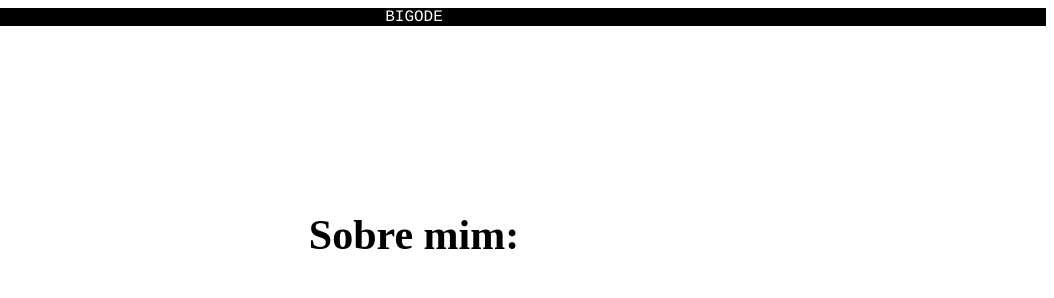
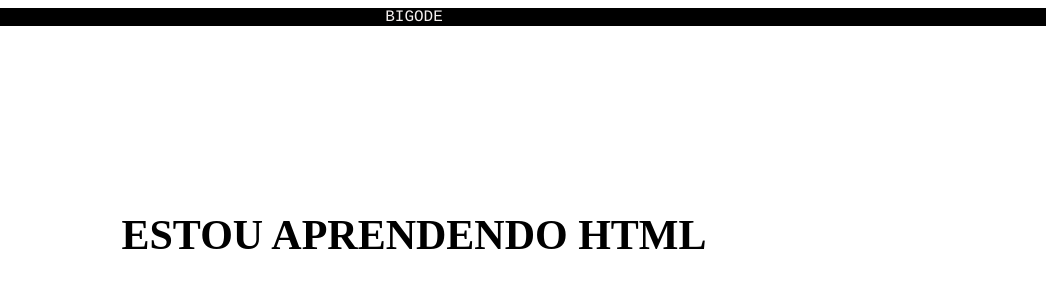
Before and after one commit to BernardoMagalhaes09/minha_pagina, a plain HTML site: page bernardo_magalhaes_braga_de_souza.html in a window 1280 px wide. Shown: the top 298 px of the page, 226-1280 px from the left. Drawn offline with Linux system fonts and the light colour scheme.

Commit message:
rgb e estou aprendendo html

```diff
--- a/bernardo_magalhaes_braga_de_souza.html
+++ b/bernardo_magalhaes_braga_de_souza.html
@@ -3,17 +3,17 @@
 <head>
     <meta charset="utf-8" />
     <title>Apresentação do Bernardo Magalhães</title>
-    <p style="color:white; font-family:courier; text-align:center; background-color:black; background-size:" 300>
+    <p style="color:rgb(245, 240, 240); font-family:courier; text-align:center; background-color:rgb(0, 0, 0); background-size:" 300>
         BIGODE</p>
 </head>
 
 <body>
-    <title><b>Apresentação do Bernardo Magalhães</b></title>
+    <title><b>Página do Bigode</b></title>
     <a href="https://www.instagram.com/bernardomagalhaes_" target=�_blank�><img src="./img/insta.webp" width="105"
             height="105" > <a href="https://www.linkedin.com/in/bernardombsouza" target=�_blank�><img
             src="./img/linkedin.png" width="105" height="105"></a>
     <br><br>
-    <p style="color:black; font-size:42; text-align:center"><b>Sobre mim:</b></p>
+    <p style="color:black; font-size:42; text-align:center"><b>ESTOU APRENDENDO HTML</b></p>
     <p> Meu nome é <b>Bernardo Magalhães Braga de Souza</b>, tenho 24 anos, atleta de handebol desde os 7 anos, porém
         apaixonado por futebol. O esporte tem 50% na minha formaçãoo, <b>disciplina, resiliencia e consentraçãoo</b> são
         as principais skills que adiquiri ao longo dos anos no esporte. Adoro series como <b>Breaking Bad, Prison Break,
```
